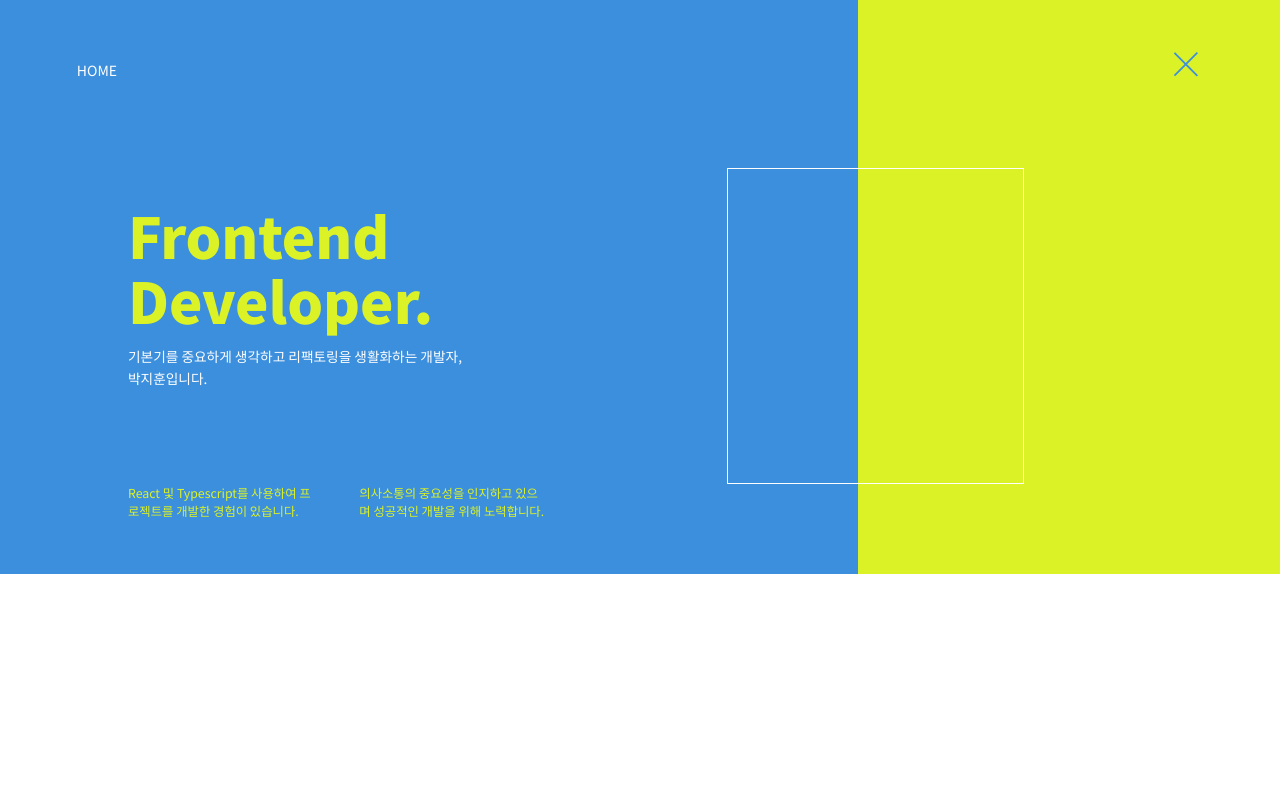
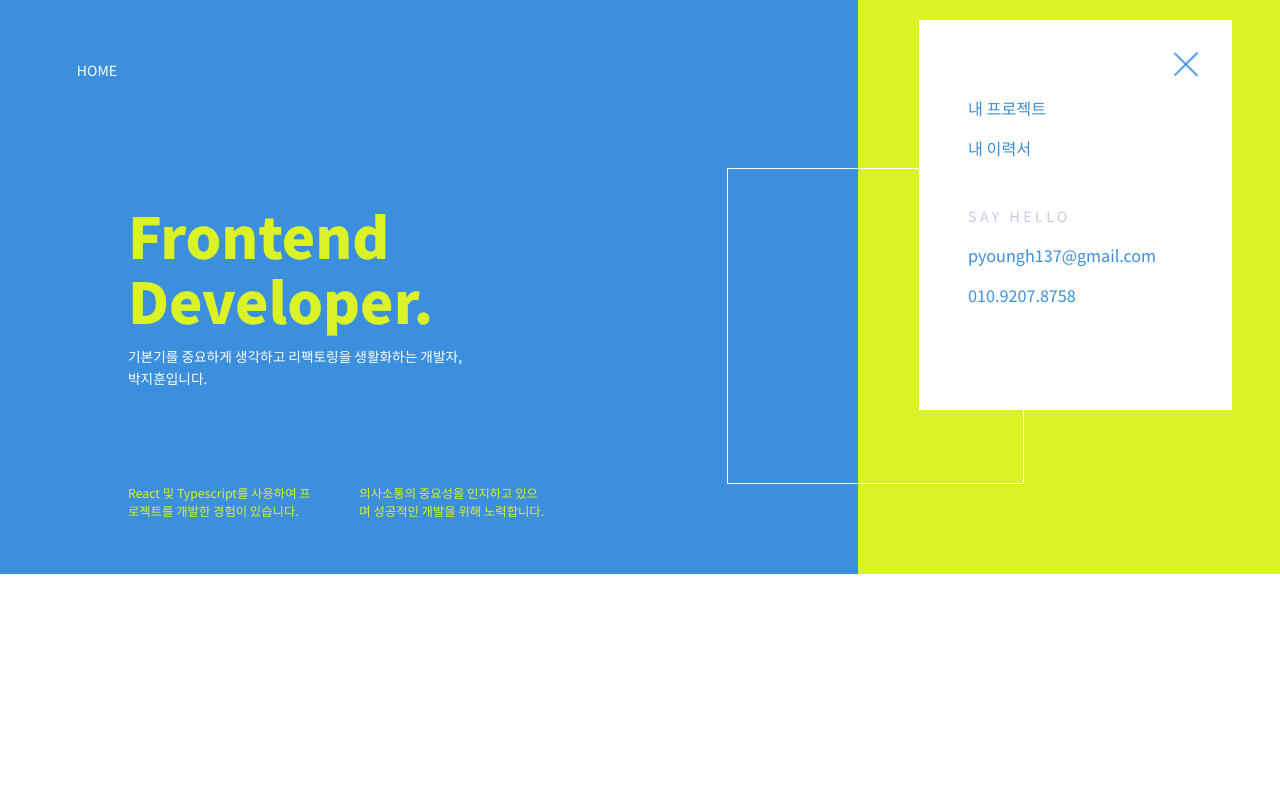
Before and after one commit to bbagbbagn2/PJH-Portfolio, a React (Create React App) app: page / in a window 1280 px wide. Both pictures are taken after a click on the button 1185 px from the left and 75 px from the top of the page. Shown: the top 800 px of the page. Built offline with nearby package versions, Linux system fonts and the light colour scheme.

Commit message:
Header Nav 버튼 완성

```diff
--- a/src/pages/Features/Features.tsx
+++ b/src/pages/Features/Features.tsx
@@ -31,7 +31,9 @@ const Section = styled.section`
     display: flex;
     align-items: center;
     justify-content: center;
+    border-bottom: 1px solid #000;
     user-select: auto;
+    z-index: 3;
 
     @media (min-width: 701px) {
         @media (max-height: 1199px) {
@@ -51,8 +53,8 @@ const Section = styled.section`
 `;
 
 const InnerContentBox = styled.div`
-    padding-top: 8rem;
-    padding-bottom: 5rem;
+    width: 100%;
+    display: flex;
     flex-direction: column;
 
     @media (min-width: 701px) {
--- a/src/pages/Footer/Footer.tsx
+++ b/src/pages/Footer/Footer.tsx
@@ -1,10 +1,11 @@
 import React from 'react';
 import { useLocation } from 'react-router-dom';
 
-import * as S from './Footer.styles';
 import Basic from '../../literal-squce-drip/ContactPortal/BasicContact';
 import Social from '../../literal-squce-drip/ContactPortal/SocilaContact';
 import CrossSiteNav from '../../literal-squce-drip/CrossSiteNav/index';
+
+import * as S from './Footer.styles';
 
 type FooterProps = {
     isHomeFooter?: boolean;
--- a/src/pages/Header/Header.styles.ts
+++ b/src/pages/Header/Header.styles.ts
@@ -89,6 +89,92 @@ export const MenuToggle = styled.button`
 
 `;
 
+export const ContentMenu = styled.nav`
+    padding: 3.473em;
+    display: flex;
+    flex-direction: column;
+    box-shadow: none;
+    z-index: 998;
+
+    @media (min-width: 701px) {
+        position: absolute;
+        top: 1.39em;
+        right: 3.41em;
+        width: 22.223em;
+        font-size: 1.1em;
+        transition: opacity 0.4s, box-shadow 0.4s;
+
+        :not(.open) {
+            opacity: 0;
+            pointer-events: none;
+            visibility: hidden;
+        }
+
+        &.open.shadow {
+            box-shadow: 0 10px 53px 0 rgba(72, 49, 212, .05);
+        }
+
+        &.open {
+            ::before {
+                transform: scale(1);
+            }
+        }
+
+        &.shadow {
+            box-shadow: 0 10px 53px 0 rgba(163, 204, 170, 0.3);
+        }
+
+        ::before {
+            content: '';
+            position: absolute;
+            top: 0;
+            right: 0;
+            bottom: 0;
+            left: 0;
+            width: 100%;
+            height: 100%;
+            background-color: #fff;
+            transition: 0.3s;
+            transform-origin: top right;
+        }
+
+        ul {
+            margin: 1.2em 0;
+            font-size: 1.15em;
+            line-height: 2.5;
+            opacity: 1;
+            transform: translateY(0);
+            transition-duration: 0s, 0.3s;
+            transition-timing-function: ease, ease;
+            transition-property: opacity, transform;
+            transition-delay: 200ms;
+        }
+
+        a {
+            color: #3c8fdd;
+        }
+
+        div {
+            margin: 0;
+            margin-top: 0.8em;
+
+            span {
+                opacity: 1;
+                transform: translateY(0);
+                transition: opacity 0.2s 400ms;
+            }
+
+            ul {
+                margin: 0 0 2.78em;
+                opacity: 1;
+                transform: translateY(0);
+                transition: opacity, transform 0.3s;
+                transition-delay: 400ms;
+            }
+        }
+    }
+`;
+
 export const HeaderNav = styled.nav`
     display: grid;
     grid-template-columns: repeat(4, 1fr);
--- a/src/pages/Header/Header.tsx
+++ b/src/pages/Header/Header.tsx
@@ -1,4 +1,7 @@
 import React, { useState } from "react";
+
+import Basic from '../../literal-squce-drip/ContactPortal/BasicContact';
+import CrossSiteNav from '../../literal-squce-drip/CrossSiteNav/index';
 
 import * as S from "./Header.styles.ts";
 
@@ -29,6 +32,10 @@ export default function Header() {
             onClick={handelMenuClick}
             className={isMenuFocused ? 'x' : ''}
              />
+             <S.ContentMenu className={isMenuFocused ? 'open shadow' : ''}>
+                <CrossSiteNav />
+                <Basic />
+             </S.ContentMenu>
         </S.Header>
     );
 }
```
